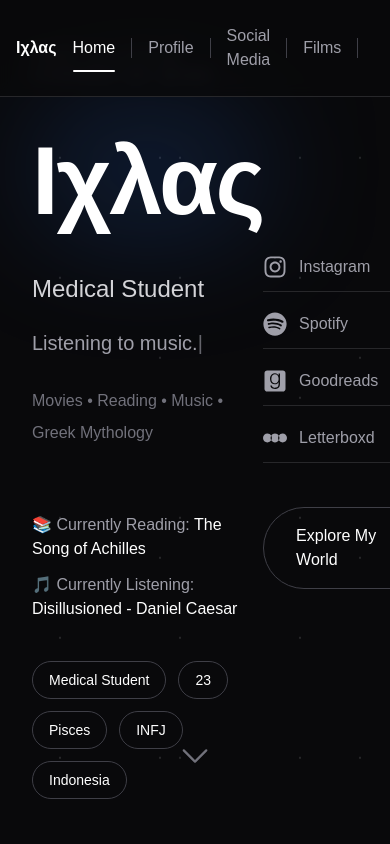
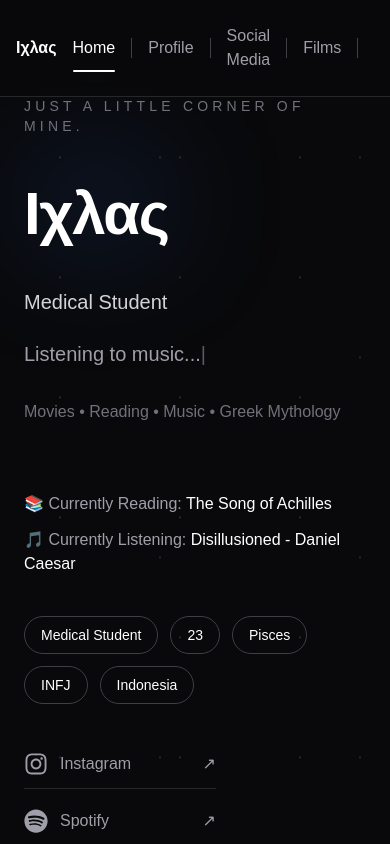
Before and after one commit to ikhlasabdi03-hash/Ikhlas, a Next.js app: page / in a window 390 px wide. Shown: the top 844 px of the page. Built offline with nearby package versions, Linux system fonts and the light colour scheme.

Commit message:
update hp

```diff
--- a/app/components/Hero.tsx
+++ b/app/components/Hero.tsx
@@ -44,8 +44,9 @@ export default function Hero() {
   return (
     <>
        <section
-       id="home"
-       className="mx-auto flex min-h-screen max-w-6xl items-center justify-between px-8">
+  id="home"
+  className="mx-auto flex min-h-screen max-w-6xl flex-col items-start justify-center gap-12 px-6 py-24 md:flex-row md:items-center md:justify-between md:px-8"
+>
 
        <div className="max-w-xl space-y-6">
 
@@ -56,12 +57,12 @@ export default function Hero() {
          <div className="relative inline-block">
   <div className="absolute inset-0 -z-10 rounded-full bg-blue-500/20 blur-3xl" />
 
-  <h1 className="mt-6 text-8xl font-extrabold tracking-tight transition-all duration-500 hover:-translate-y-1 hover:scale-105 hover:tracking-wider">
+  <h1 className="mt-6 text-6xl md:text-8xl font-extrabold tracking-tight transition-all duration-500 hover:-translate-y-1 hover:scale-105 hover:tracking-wider">
     Ιχλας
   </h1>
 </div>
 
-          <p className="mt-5 text-2xl text-zinc-300">
+          <p className="mt-5 text-xl md:text-2xl text-zinc-300">
             Medical Student
           </p>
 
--- a/app/layout.tsx
+++ b/app/layout.tsx
@@ -1,4 +1,4 @@
-import type { Metadata } from "next";
+import type { Metadata, Viewport } from "next";
 import { Geist, Geist_Mono } from "next/font/google";
 import "./globals.css";
 
@@ -17,6 +17,11 @@ export const metadata: Metadata = {
   description: "A personal corner about films, books, music, and Greek mythology.",
 };
 
+export const viewport: Viewport = {
+  width: "device-width",
+  initialScale: 1,
+};
+
 import { Analytics } from "@vercel/analytics/next";
 
 export default function RootLayout({
```
